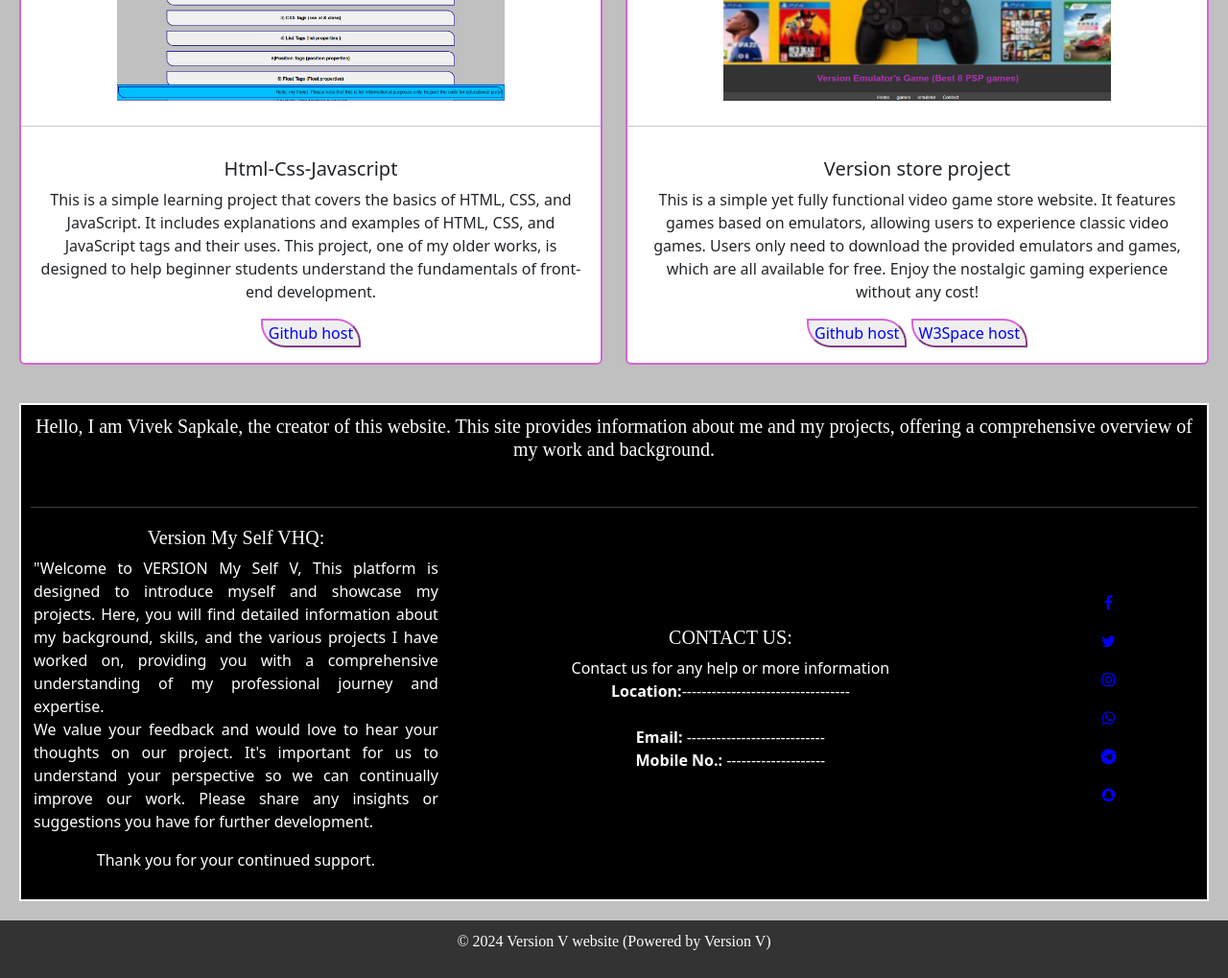
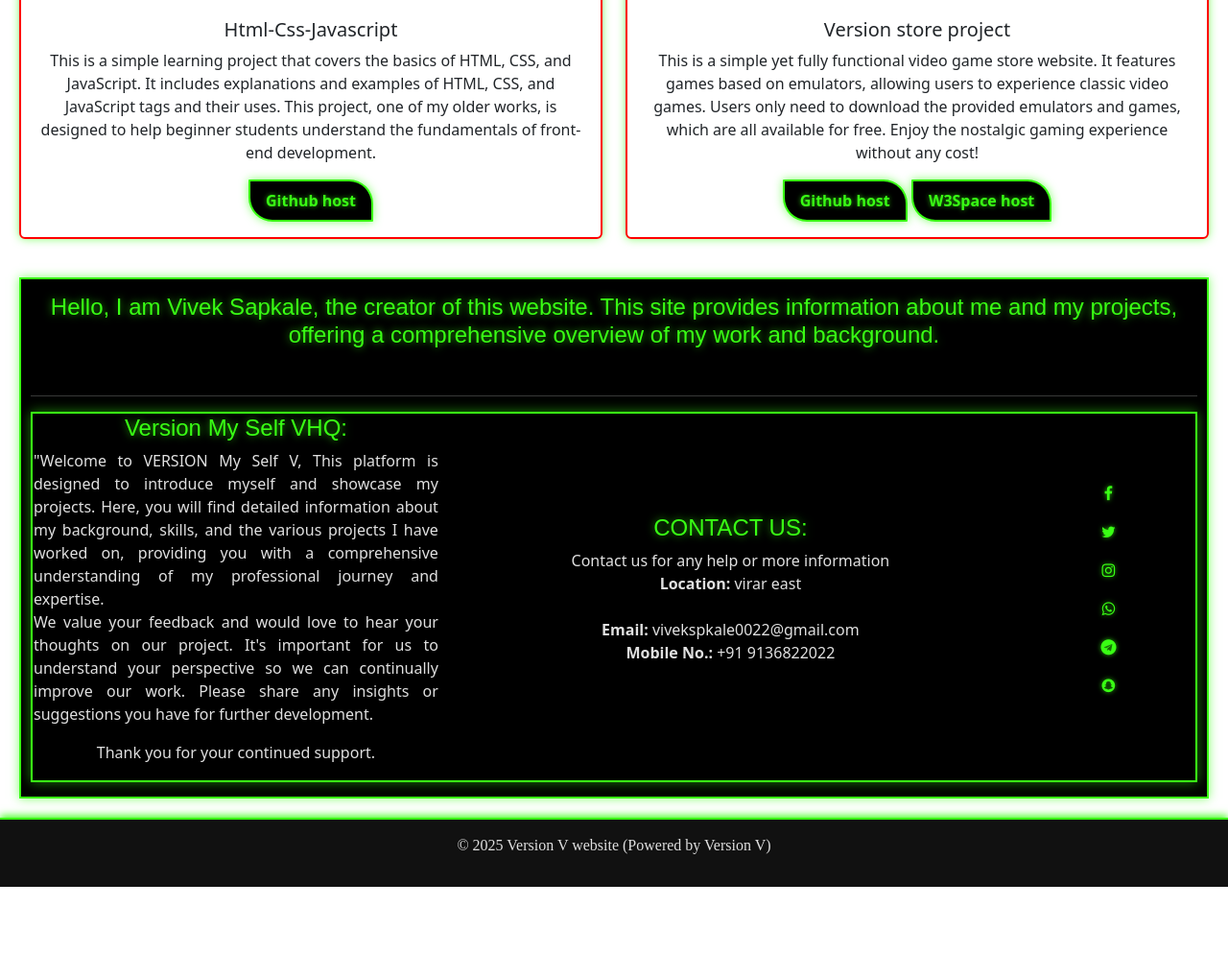
Before and after one commit to Viveksapkale22/My_Self, a plain HTML site: page index.html in a window 1280 px wide. Shown: the part 1756-2775 px from the top of the page at 96% size. After the commit the page ends 2680 px from the top, so only its background shows below. Drawn offline with nearby package versions, Linux system fonts and the light colour scheme.

Commit message:
newupdate_about_self2

```diff
--- a/index.html
+++ b/index.html
@@ -14,9 +14,11 @@
 
   <!-- Custom Styles -->
   <style>
+<style>
   body {
-      background-color: silver;
-      color: white;
+    background-color: #0a0a0a; /* deep black */
+    color: #e0e0e0; /* soft white for readability */
+    font-family: 'Segoe UI', sans-serif;
   }
 
   .parallax {
@@ -31,21 +33,16 @@
     left: 0;
     width: 100%;
     z-index: -1;
+    filter: brightness(0.5); /* dim bg for better text contrast */
   }
 
   .content {
     position: relative;
-      color: #fff;
     text-align: left;
     padding: 100px 0;
     margin-left: 20px;
     z-index: 1;
-    }
-
-    .parallax-container {
-      min-height: 500px;
-      overflow: hidden;
-      position: relative;
+    color: #e0e0e0; /* normal readable text */
   }
 
   .circle-image img {
@@ -53,92 +50,97 @@
     height: 150px;
     border-radius: 50%;
     object-fit: cover;
+    box-shadow: 0 0 12px #39FF14; /* soft glow */
   }
 
   .typing-text {
-      font-size: 24px;
+    font-size: 26px;
     font-weight: bold;
-      border-right: 2px solid black;
-      display: inline;
+    border-right: 2px solid #39FF14;
+    display: inline-block;
     white-space: nowrap;
     overflow: hidden;
+    color: #39FF14;
+    text-shadow: 0 0 6px #39FF14, 0 0 12px #00FF66; /* moderate glow */
   }
 
   section {
     padding: 20px;
     text-align: center;
+    color: #e0e0e0;
   }
 
   footer {
     font-family: Corbel;
-      background-color: #333;
-      color: #fff;
-      padding: 10px 0;
+    background-color: #111;
+    color: #e0e0e0;
+    padding: 15px 0;
     text-align: center;
     position: relative;
     bottom: 0;
     width: 100%;
+    border-top: 2px solid #39FF14;
+    box-shadow: 0 -2px 8px #39FF14; /* subtle neon top border */
   }
 
   .end {
-      background-color: black;
-      border: 2px solid white;
-      padding: 10px 10px;
+    background-color: #000;
+    border: 2px solid #39FF14;
+    padding: 15px 10px;
+    box-shadow: 0 0 10px rgba(57, 255, 20, 0.6); /* softer glow */
   }
 
   .end h1 {
-      color: white;
-      font-family: Times New Roman;
-      font-size: 20px;
+    color: #39FF14;
+    font-family: "Orbitron", sans-serif;
+    font-size: 24px;
     text-align: center;
+    text-shadow: 0 0 8px rgba(57, 255, 20, 0.7);
   }
 
   .end table {
     width: 100%;
-      border: 2px solid black;
-      color: white;
+    border: 2px solid #39FF14;
+    color: #e0e0e0;
     text-align: center;
+    box-shadow: 0 0 12px rgba(57, 255, 20, 0.5);
   }
 
   .text {
-      color: darkred;
-      animation: c_change 9s infinite linear;
+    color: #e0e0e0; /* keep text normal */
   }
 
   .bcahnge {
-      border-color: black;
-      animation: b_change 9s infinite linear;
-    }
-
-    @keyframes c_change {
-      0% { color: darkgreen; }
-      20% { color: red; }
-      60% { color: violet; }
-      100% { color: darkgreen; }
-    }
-
-    @keyframes b_change {
-      0% { border-color: darkblack; }
-      20% { border-color: darkgreen; }
-      40% { border-color: purple; }
-      60% { border-color: violet; }
-      80% { border-color: darkblue; }
-      100% { border-color: darkblack; }
+    border: 2px solid #39FF14;
+    box-shadow: 0 0 10px rgba(57, 255, 20, 0.6);
   }
 
   button {
     border-radius: 1px 25px;
+    background: #000;
+    color: #39FF14;
+    border: 2px solid #39FF14;
+    padding: 8px 16px;
+    cursor: pointer;
+    font-weight: bold;
+    transition: 0.3s;
+    box-shadow: 0 0 6px rgba(57, 255, 20, 0.6);
+  }
+
+  button:hover {
+    background-color: #39FF14;
+    color: black;
+    box-shadow: 0 0 15px #39FF14, 0 0 25px #00FF66;
   }
 
   a {
     text-decoration: none;
-      color: blue;
-    }
-
-    button:hover {
-      background-color: darkgreen;
+    color: #39FF14;
+    text-shadow: 0 0 5px rgba(57, 255, 20, 0.7);
   }
 </style>
+
+
 </head>
 <body>
 
@@ -279,9 +281,9 @@
           <td style="width: 50%;">
             <h1>CONTACT US:</h1>
             <p>Contact us for any help or more information<br>
-              <b>Location:</b>----------------------------------<br><br>
-              <b>Email:</b> ----------------------------<br>
-              <b>Mobile No.:</b> --------------------
+              <b>Location:</b> virar east<br><br>
+              <b>Email:</b> vivekspkale0022@gmail.com<br>
+              <b>Mobile No.:</b> +91 9136822022<br>
             </p>
           </td>
           <td>
@@ -300,7 +302,7 @@
 
   <!-- Footer Section -->
   <footer>
-    <p>&copy; 2024 Version V website (Powered by Version V)</p>
+    <p>&copy; 2025 Version V website (Powered by Version V)</p>
   </footer>
 
   <!-- JavaScript -->
```
Lines whose indentation alone changed are shown as unchanged.
